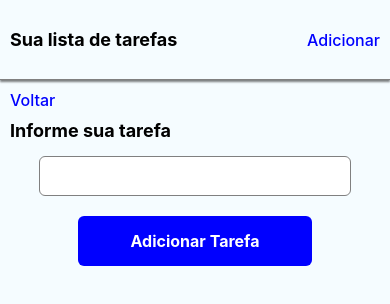
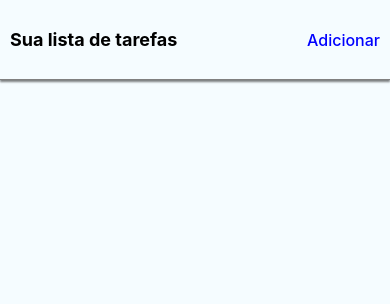
Before and after one commit to lnormanha/techloop-react-native, a React Native app: screen / in a window 390 px wide. Shown: the top 304 px of the page. Built offline with nearby package versions, Linux system fonts and the light colour scheme.

Commit message:
#8 - Navegação simulada

```diff
--- a/App.js
+++ b/App.js
@@ -18,19 +18,48 @@ import {
 import ToDoList from "./src/components/ToDoList";
 import AddToDoScreen from "./src/containers/AddToDoScreen";
 export default class App extends Component {
+  constructor(props) {
+    super(props);
+    this.state = {
+      toDoList: [],
+      currentScreen: "ToDoListScreen"
+    };
+  }
+
   render() {
     return (
       <SafeAreaView style={styles.container}>
-        <View style={styles.header}>
-          <Text style={styles.title}>Sua lista de tarefas</Text>
-          <TouchableOpacity>
-            <Text style={styles.add}>Adicionar</Text>
-          </TouchableOpacity>
-        </View>
-        <AddToDoScreen />
+        {this.renderContent()}
       </SafeAreaView>
     );
   }
+
+  renderContent() {
+    const { currentScreen, taskList } = this.state;
+    switch (currentScreen) {
+      case "ToDoListScreen":
+        return (
+          <View>
+            <View style={styles.header}>
+              <Text style={styles.title}>Sua lista de tarefas</Text>
+              <TouchableOpacity onPress={this.goToAddToDoScreen}>
+                <Text style={styles.add}>Adicionar</Text>
+              </TouchableOpacity>
+            </View>
+          </View>
+        );
+      case "AddToDoScreen":
+        return <AddToDoScreen goBack={this.goBack} />;
+    }
+  }
+
+  goToAddToDoScreen = () => {
+    this.setState({ currentScreen: "AddToDoScreen" });
+  };
+
+  goBack = () => {
+    this.setState({ currentScreen: "ToDoListScreen" });
+  };
 }
 
 const styles = StyleSheet.create({
--- a/src/containers/AddToDoScreen.js
+++ b/src/containers/AddToDoScreen.js
@@ -17,9 +17,10 @@ export default class AddToDoScreen extends Component {
   }
 
   render() {
+    const { goBack } = this.props;
     return (
       <View style={styles.container}>
-        <TouchableOpacity>
+        <TouchableOpacity onPress={goBack}>
           <Text style={styles.back}>Voltar</Text>
         </TouchableOpacity>
         <Text style={styles.title}>Informe sua tarefa</Text>
```
